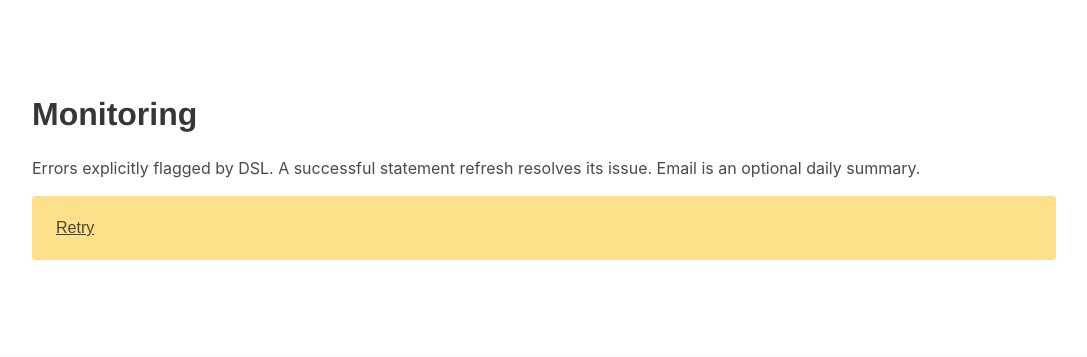
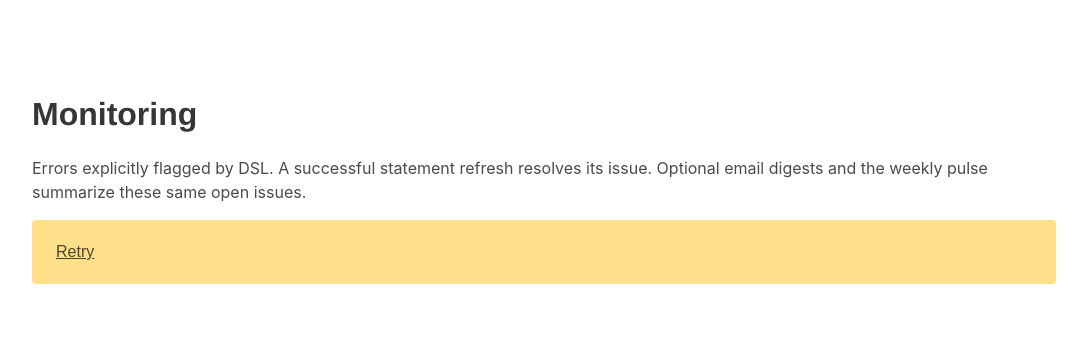
Before and after one commit to culturecreates/footlight-console, a Rails app: template app/views/monitoring/index.html.erb in a window 1280 px wide. Shown: the part 52-409 px from the top of the page, without its empty margins (96-1183 px from the left). Run offline with Rails 7, Linux system fonts and the light colour scheme; the template is opened without the code that fills it, so the values that code supplies are empty; style sheets or scripts are compiled from the project's sources; parts of the project's set-up code (start-up, migrations or seed data) failed here and were passed over; some libraries are stand-ins or nearby versions.

Commit message:
Clarify that monitoring emails and weekly pulse share the open-issue feed
Update Monitoring page guidance and deployment notes for the Condenser weekly pulse. Keep filtering, authorization, API consumption and site schedules unchanged.

Validation: six focused Rails 6.1 feed/controller/view checks, 24 assertions, no failures/errors.

```diff
--- a/app/views/monitoring/index.html.erb
+++ b/app/views/monitoring/index.html.erb
@@ -1,7 +1,7 @@
 <section class="section">
   <div class="container is-fluid">
     <h1 class="title">Monitoring</h1>
-    <p class="mb-4">Errors explicitly flagged by DSL. A successful statement refresh resolves its issue. Email is an optional daily summary.</p>
+    <p class="mb-4">Errors explicitly flagged by DSL. A successful statement refresh resolves its issue. Optional email digests and the weekly pulse summarize these same open issues.</p>
     <% if @monitoring_error %>
       <div class="notification is-warning"><%= @monitoring_error %> <%= link_to "Retry", monitoring_path(seedurl: @seedurl, status: @status, page: @page) %></div>
     <% else %>
```
Also changed, not shown: docs/monitoring.md (+1 -1 lines).
